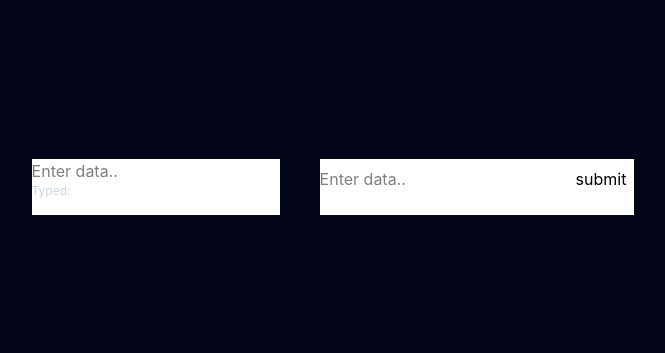
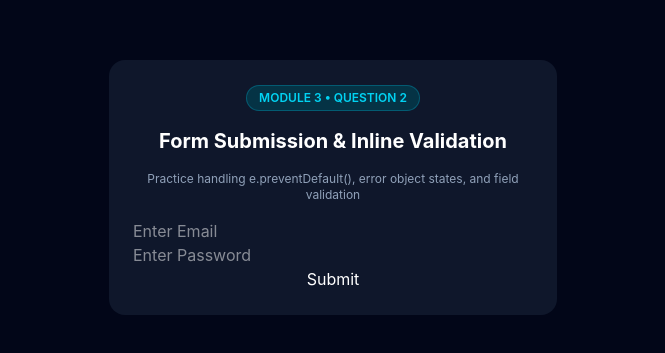
Before and after one commit to Rinkesh-modi/react-interview-lab, a React (Vite) app: page / in a window 1280 px wide. Shown: the part 213-566 px from the top of the page, without its empty margins (307-972 px from the left). Built offline with nearby package versions, Linux system fonts and the light colour scheme.

Commit message:
Complete Module 3 Question 2 Form Validation solution

```diff
--- a/src/App.jsx
+++ b/src/App.jsx
@@ -1,9 +1,9 @@
-import Module3Q1 from './components/Module3Q1'
+import Module3Q2 from './components/Module3Q2'
 
 export default function App() {
   return (
     <div className="min-h-screen bg-slate-950 text-slate-100 flex flex-col items-center justify-center p-6 font-sans">
-      <Module3Q1 />
+      <Module3Q2 />
     </div>
   )
 }
--- /dev/null
+++ b/src/components/Module3Q2.jsx
@@ -0,0 +1,64 @@
+import { useState } from "react"
+
+export default function Module3Q2() {
+  // TODO: Define form state (e.g., email & password)
+  // TODO: Define errors state (object for storing inline error messages)
+  // TODO: Write validate() function to check email & password requirements
+  // TODO: Write handleSubmit(e) function with e.preventDefault()
+  const [formData, setFormData] = useState({
+    email: "", password: ""
+  });
+  const [error, setError] = useState({
+    email: "", password: ""
+  });
+  const validate = () => {
+    const errors={
+    email: "", password: ""
+  }
+    if (formData.email != "") {
+      const isValidEmail = formData.email.includes('@');
+      if (!isValidEmail) {
+        errors.email="Invalid Email"
+      }
+    } else {
+        errors.email="Email is mandatory"
+    }
+
+    if (formData.password != "") {
+      const isValidPassword = formData.password.length > 0 && formData.password.length <= 8;
+      if (!isValidPassword) {
+        errors.password="Invalid Password"
+      }
+    } else {
+        errors.password="Password is mandatory"
+    }
+    return errors;
+  }
+  const handleSubmit = (e) => {
+    e.preventDefault();
+    const errors=validate();
+    if (errors.password == "" && errors.email == "") {
+      console.log(formData);
+    }else{
+      setError(errors)
+      console.log(errors);
+    }
+
+  }
+  return (
+    <div className="p-6 bg-slate-900 text-white rounded-2xl max-w-md mx-auto space-y-4 text-center font-sans">
+      <div className="inline-block text-xs font-semibold uppercase px-3 py-1 bg-cyan-950 text-cyan-400 border border-cyan-500/30 rounded-full">
+        Module 3 • Question 2
+      </div>
+      <h2 className="text-xl font-bold text-white">Form Submission & Inline Validation</h2>
+      <p className="text-xs text-slate-400">Practice handling e.preventDefault(), error object states, and field validation</p>
+      <form onSubmit={handleSubmit} className="flex flex-col item-center">
+        <input type="text" value={formData.email} placeholder="Enter Email" onChange={(e) => { setFormData({ ...formData, email: e.target.value }) }} />
+        {error.email!=""&& <h1 className="text-xs text-red">{error.email}</h1>}
+        <input type="text" value={formData.password} placeholder="Enter Password" onChange={(e) => { setFormData({ ...formData, password: e.target.value }) }} />
+         {error.password!=""&& <h1 className="text-xs text-red">{error.password}</h1>}
+        <button type="submit">Submit</button>
+      </form>
+    </div>
+  )
+}
```
